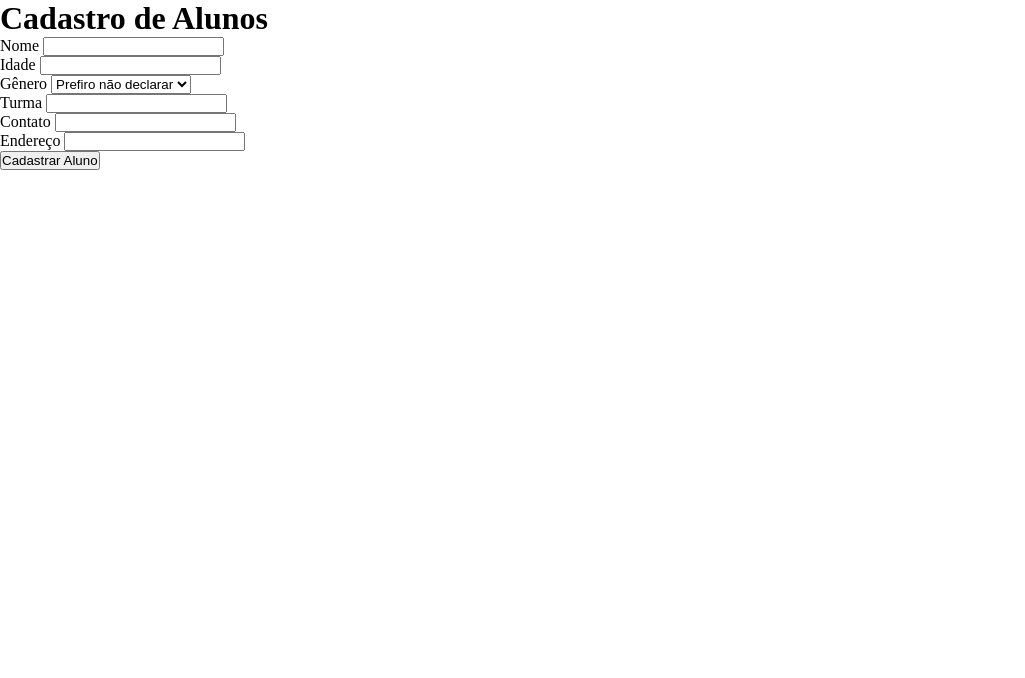
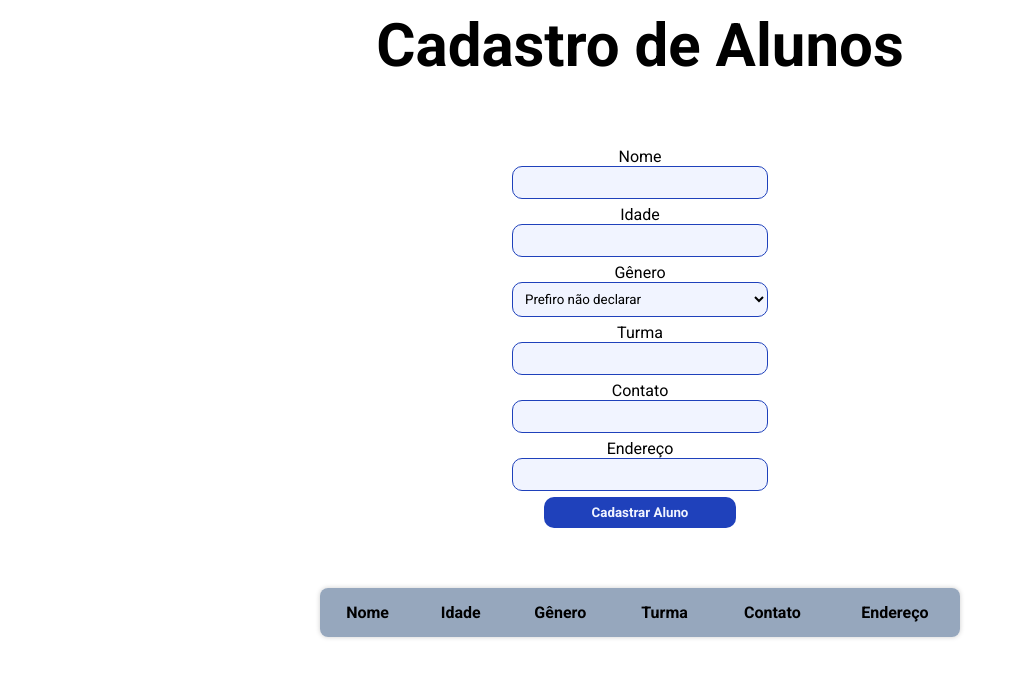
Before and after one commit to ithalloelzo/miniprojetoM2, a plain HTML site: page index.html in a window 1280 px wide. Shown: the whole page, without its empty margins (0-1025 px from the left). Drawn offline with Linux system fonts and the light colour scheme.

Commit message:
terceirocommit

```diff
--- a/index.css
+++ b/index.css
@@ -1,5 +1,79 @@
 *{
+    font-family: "Roboto", sans-serif;
     margin: 0;
     padding: 0;
     box-sizing: border-box;
 }
+
+#campus{
+    justify-content: center;
+    align-items: center;
+    display: flex;
+    flex-direction: column;
+    gap: 6px;
+}
+#campus h1{
+    font-size: 60px;
+    padding: 10px;
+    margin-bottom: 50px;
+}
+
+#campus div {
+    align-items: center;
+    display: flex;
+    flex-direction: column;
+    width: 20%;
+}
+#campus div input, #gender{
+    width: 100%;
+    padding: 8px 23px 8px 8px;
+    border-radius: 10px;
+    background-color: #f1f4ff;
+    border: 1px solid #1f41bb;
+}
+
+input[type=number]::-webkit-inner-spin-button {
+    -webkit-appearance: none;
+
+  }
+input[type=number] {
+   -moz-appearance: textfield;
+   appearance: textfield;
+
+  }
+
+#register{
+    font-weight: 600;
+    color: #f1f4ff;
+    border: none;
+    width: 15%;
+    padding: 8px 8px 8px 8px;
+    border-radius: 10px;
+    background-color: #1f41bb;
+}
+
+table {
+    width: 50%;
+    border-spacing: 0;
+    border-collapse: collapse;
+    border-radius: 8px;
+    overflow: hidden;
+    box-shadow: 0px 0px 5px rgba(0, 0, 0, 0.2);
+
+}
+
+thead {
+    background-color: rgb(150, 167, 189);
+  }
+
+tr th {
+    padding: 15px 12px;
+  }
+
+section{
+    display: flex;
+    width: 100%;
+    justify-content: center;
+    margin-top: 60px;
+    margin-bottom: 50px;
+}
--- a/index.html
+++ b/index.html
@@ -6,21 +6,24 @@
     <meta name="viewport" content="width=device-width, initial-scale=1.0">
     <title>Miniprojeto</title>
     <link rel="stylesheet" href="index.css">
+    <link
+        href="https://fonts.googleapis.com/css2?family=Roboto:ital,wght@0,100;0,300;0,400;0,500;0,700;0,900;1,100;1,300;1,400;1,500;1,700;1,900&display=swap"
+        rel="stylesheet">
 </head>
 
 <body>
+
+    <div id="campus">
         <h1>Cadastro de Alunos</h1>
 
         <div>
             <label for="name">Nome</label>
             <input id="name" type="text">
         </div>
-
         <div>
             <label for="age">Idade</label>
             <input id="age" type="number">
         </div>
-
         <div>
             <label for="gender">Gênero</label>
             <select id="gender" name="gender">
@@ -29,22 +32,38 @@
                 <option value="undefined" selected>Prefiro não declarar</option>
             </select>
         </div>
-
         <div>
             <label for="class">Turma</label>
             <input id="class" type="text">
         </div>
-
         <div>
             <label for="contact">Contato</label>
             <input id="contact" type="number">
         </div>
-
         <div>
             <label for="adress">Endereço</label>
             <input id="adress" type="text">
         </div>
-    <button>Cadastrar Aluno</button>
+        <button id="register">Cadastrar Aluno</button>
+    </div>
+
+    <section>
+        <table>
+            <thead>
+                <tr>
+                    <th>Nome</th>
+                    <th>Idade</th>
+                    <th>Gênero</th>
+                    <th>Turma</th>
+                    <th>Contato</th>
+                    <th>Endereço</th>
+                </tr>
+            </thead>
+            <tbody id="tab">
+
+            </tbody>
+        </table>
+    </section>
 
     <script src="index.js"></script>
 </body>
--- a/index.js
+++ b/index.js
@@ -0,0 +1,23 @@
+const nametag = document.getElementById("name").value
+const adress = document.getElementById("adress").value
+const gender = document.getElementById("gender").value
+const contact = document.getElementById("contact").value
+const age = document.getElementById("age").value
+const classtag = document.getElementById("class").value
+const register = document.getElementById("register")
+const tab = document.getElementById("tab")
+
+
+function addUser(){
+
+    tab.innerHTML = `
+    <tr>
+    <th>${nametag}</th>
+    <th>${age}</th>
+    <th>${gender}</th>
+    <th>${classtag}</th>
+    <th>${contact}</th>
+    <th>${adress}</th>
+    </tr> `
+
+}
```
Lines whose indentation alone changed are shown as unchanged.
